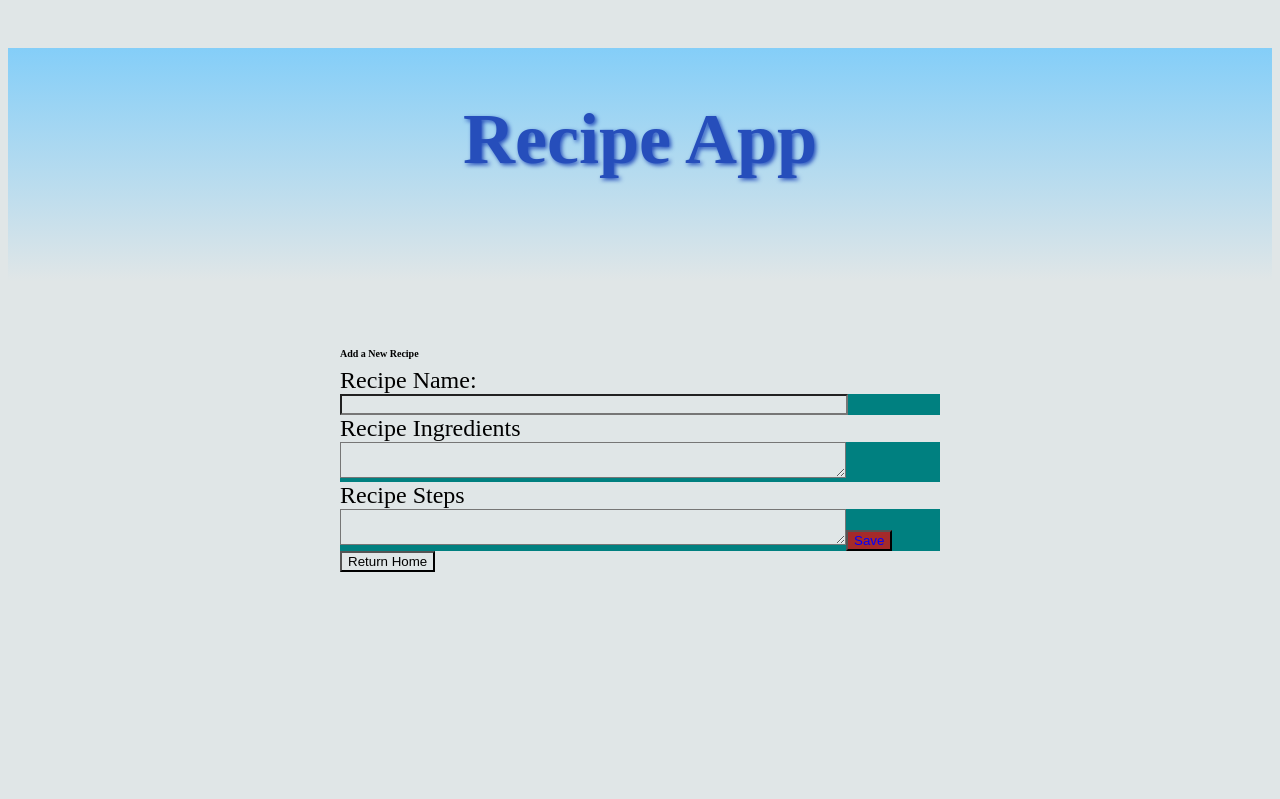
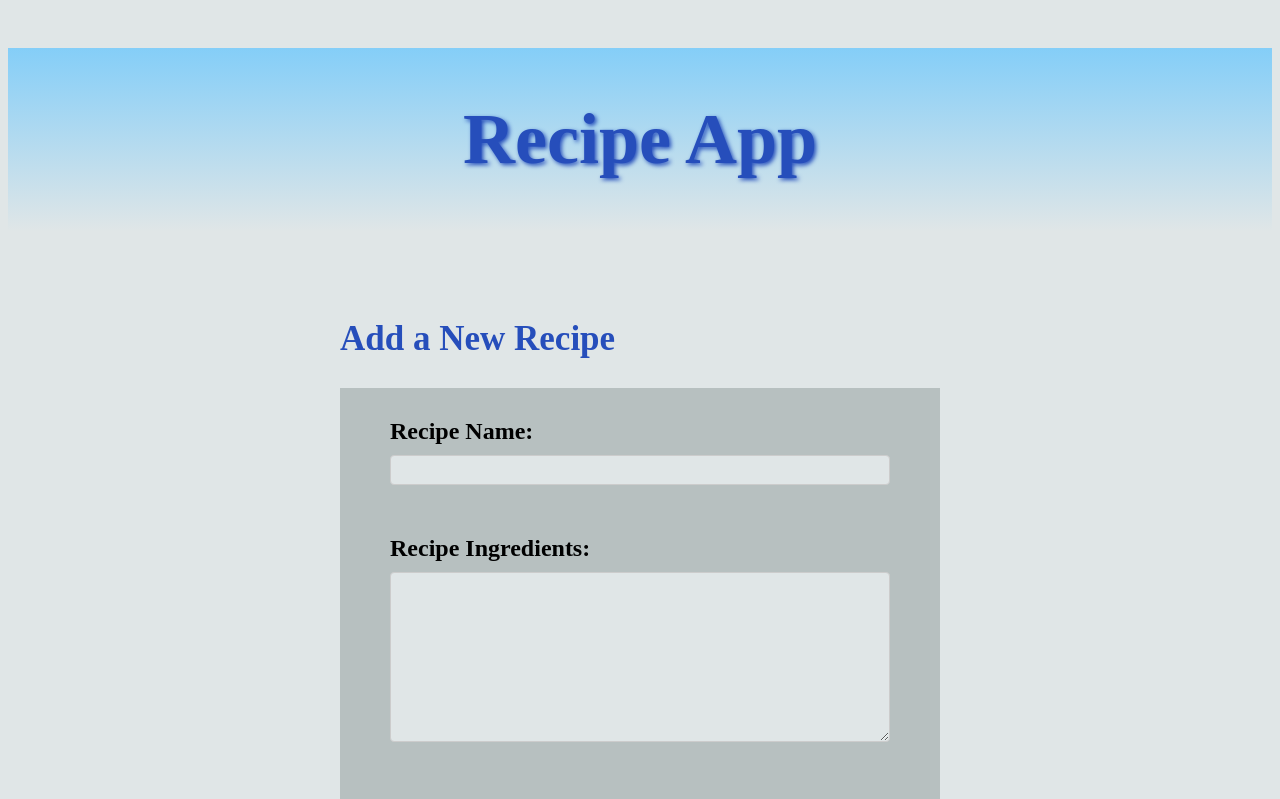
Before and after one commit to Daksh2060/cmpt372---asn2, a React (Create React App) app: page /add in a window 1280 px wide. Shown: the top 799 px of the page. Built offline with nearby package versions, Linux system fonts and the light colour scheme.

Commit message:
Styled adding form

```diff
--- a/data/db.json
+++ b/data/db.json
@@ -5,6 +5,12 @@
       "name": "1212",
       "ingredients": "aqsas",
       "steps": "as"
+    },
+    {
+      "id": "ea0c",
+      "name": "12",
+      "ingredients": "12",
+      "steps": "1212"
     }
   ]
 }
--- a/src/AddRecipe.js
+++ b/src/AddRecipe.js
@@ -39,16 +39,16 @@ const AddRecipe = () => {
                 <label className="recipe-name-label">Recipe Name:</label>
                 <input className="recipe-name-input" type = "text" required value = { name } onChange={(e) => setName(e.target.value)}/>
 
-                <label className="recipe-ingredients-label">Recipe Ingredients</label>
+                <label className="recipe-ingredients-label">Recipe Ingredients:</label>
                 <textarea className="recipe-ingredients-input" type = "text" required value = { ingredients } onChange={(e) => setIngredients(e.target.value)}/>
 
-                <label className="recipe-steps-label">Recipe Steps</label>
+                <label className="recipe-steps-label">Recipe Steps:</label>
                 <textarea className="recipe-steps-input" type = "text" required value = { steps } onChange={(e) => setSteps(e.target.value)}/>
 
-                { !isPending && <button className="recipe-delete">Save</button> }
-                { isPending && <button className="recipe-save" disabled>Saving Recipe...</button> }
+                { !isPending && <button>SAVE</button> }
+                { isPending && <button disabled>Saving Recipe...</button> }
             </form>
-            <button className="return-home" onClick={handleHome}>Return Home</button>
+            <button className="return-home" onClick={handleHome}>RETURN HOME</button>
         </div>
     );
 }
--- a/src/index.css
+++ b/src/index.css
@@ -16,7 +16,7 @@
     text-align: center;
     text-shadow: 2px 2px 4px;
     padding-top: 50px;
-    padding-bottom: 100px;
+    padding-bottom: 50px;
     background-image: linear-gradient(rgb(132, 206, 248),  rgb(224, 230, 231));
 }
 
@@ -102,36 +102,105 @@
 
 /*add form*/
 .create h2{
-    font-size: 10px;
+    color: #264ebb;
+    font-size: 35px;
+    text-align: left;
 }
 
 .recipe-form{
-    background-color: teal;
+    background-color: rgb(183, 192, 192);
+    padding: 50px;
+    padding-top: 10px;
 }
 
-.recipe-name-label {
+.recipe-form label{
+    background-color: rgb(183, 192, 192);
+    margin-top: 20px;
+    font-weight: bold;
     font-size: 24px;
     display: block;
 }
 
 .recipe-name-input{
     width: 500px;
-}
-
-.recipe-ingredients-label {
-    font-size: 24px;
-    display: block;
+    height: 30px;
+    width: 100%;
+    padding: 8px;
+    margin-bottom: 30px;
+    margin-top: 10px;
+    box-sizing: border-box;
+    border: 1px solid #ccc;
+    border-radius: 4px;
 }
 
 .recipe-ingredients-input{
     width: 500px;
-}
-
-.recipe-steps-label {
-    font-size: 24px;
-    display: block;
+    height: 170px;
+    width: 100%;
+    padding: 8px;
+    margin-bottom: 30px;
+    margin-top: 10px;
+    box-sizing: border-box;
+    border: 1px solid #ccc;
+    border-radius: 4px;
 }
 
 .recipe-steps-input{
     width: 500px;
+    display: block;
+    height: 170px;
+    width: 100%;
+    padding: 8px;
+    margin-bottom: 30px;
+    margin-top: 10px;
+    box-sizing: border-box;
+    border: 1px solid #ccc;
+    border-radius: 4px;
 }
+
+.recipe-form button{
+    display: block;
+    margin: auto;
+    margin-top: 20px;
+    padding: 12px 24px;
+    font-size: 18px;
+    font-weight: bold;
+    text-align: center;
+    cursor: pointer;
+    border-radius: 15px;
+    transition: background-color 0.3s, color 0.3s, border-color 0.3s;
+}
+
+.recipe-form button:hover{
+    background-color: #4ea55c;
+    border-color: #afdae7;
+    color: white;
+}
+
+.return-home{
+    display: block;
+    margin: auto;
+    margin-top: 30px;
+    padding: 12px 24px;
+    font-size: 18px;
+    font-weight: bold;
+    text-align: center;
+    color: #fff;
+    background-color: #254bb4;
+    border: 2px solid #a9b9aa;
+    border-radius: 25px;
+    cursor: pointer;
+    transition: background-color 0.3s, color 0.3s, border-color 0.3s;
+}
+
+.return-home:hover {
+    background-color: #3b58a8;
+    border-color: #13728f;
+    color: black;
+}
+
+.return-home:active {
+    background-color: #443984;
+    border-color: #727aa0;
+    color: black;
+}
```
